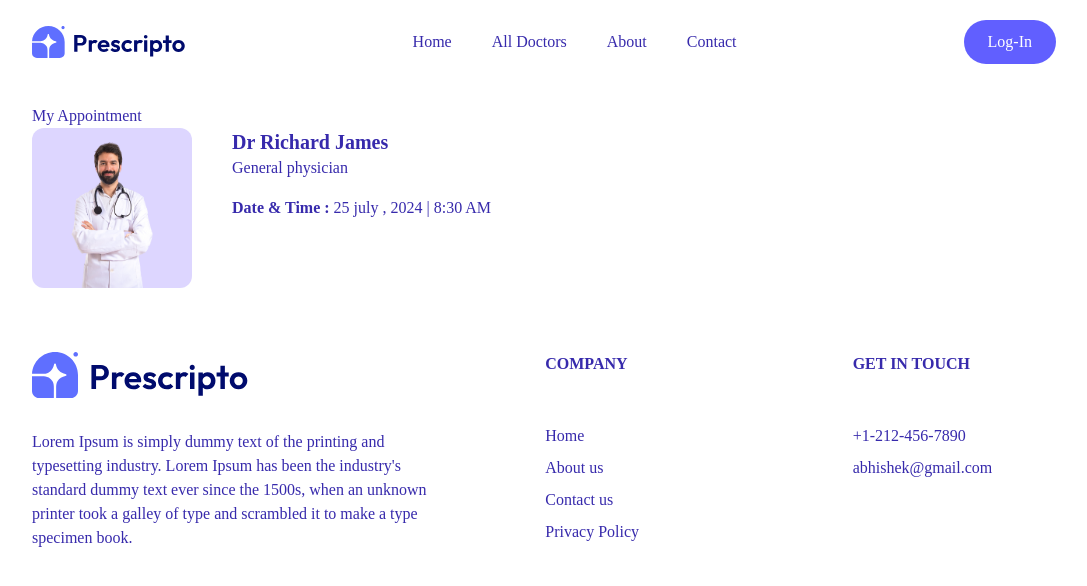
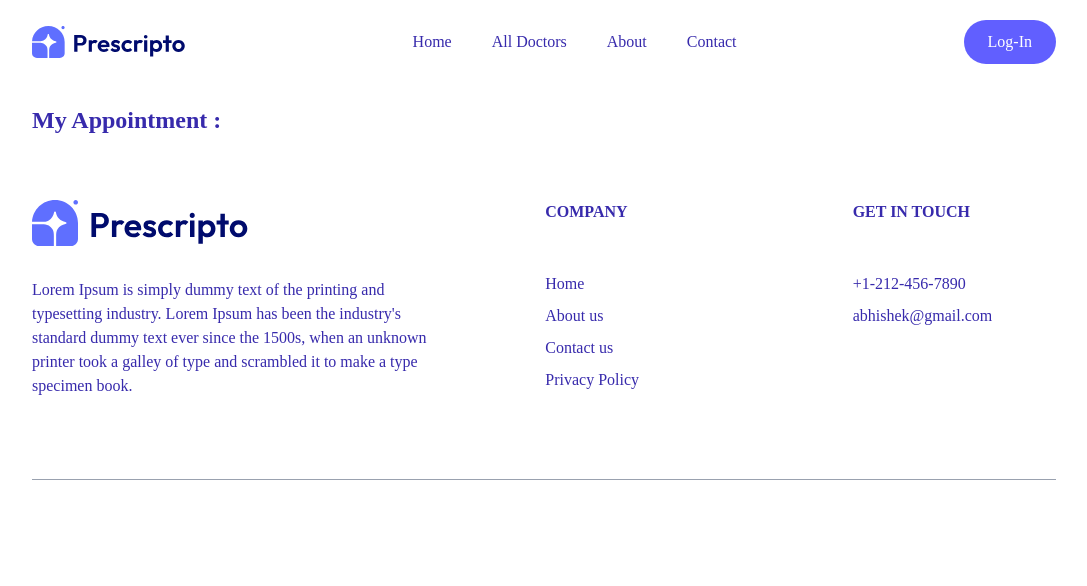
Before and after one commit to abhishekrathour27/Doctor-Appointment, a React (Vite) app: page /myAppointment in a window 1280 px wide. Shown: the top 586 px of the page, without its empty margins (96-1183 px from the left). Built offline with nearby package versions, Linux system fonts and the light colour scheme; a web font is replaced by a local one.

Commit message:
appointment page fix

```diff
--- a/src/App.jsx
+++ b/src/App.jsx
@@ -1,6 +1,6 @@
 import { useState } from 'react'
 import './App.css'
-import { Routes, Route } from 'react-router'
+import { Routes, Route, useParams } from 'react-router'
 import Home from './pages/Home'
 import About from './pages/About'
 import Doctors from './pages/Doctors'
@@ -11,8 +11,19 @@ import Login from './pages/Login&SignUp/Login'
 import SignUp from './pages/Login&SignUp/SignUp'
 import Profile from './pages/Profile'
 import MyAppointment from './pages/MyAppointment'
+import { doctorsData } from './components/data/doctorData'
 
 function App() {
+
+  // const params = useParams();
+  // const info = params.id;
+
+
+
+  const [booking, setBooking] = useState([])
+  console.log(booking)
+
+
 
   return (
     <div className='text-indigo-800 flex flex-col items-center'>
@@ -23,11 +34,11 @@ function App() {
         <Route path='/docter/doctorInfo/:id' element={<DoctorInfo />} />
         <Route path='/docter/:id' element={<Doctors />} />
         <Route path='/contact' element={<Contact />} />
-        <Route path='/appointment/:id' element={<Appointment />} />
+        <Route path='/appointment/:id' element={<Appointment booking={booking} setBooking={setBooking} />} />
         <Route path='/login' element={<Login />} />
         <Route path='/sign-up' element={<SignUp />} />
         <Route path='/profile' element={<Profile />} />
-        <Route path='/myAppointment' element={<MyAppointment />} />
+        <Route path='/myAppointment' element={<MyAppointment booking={booking}  />} />
 
       </Routes>
     </div>
--- a/src/components/data/doctorData.js
+++ b/src/components/data/doctorData.js
@@ -61,7 +61,7 @@ export const doctorsData = [
   },
   {
     id: 7,
-    name: "Dr. Khana",
+    name: "Dr. Khanna ",
     specialty: "Pediatricians",
     status: "Available",
     image: "/doc7.png",
--- a/src/pages/Appointment.jsx
+++ b/src/pages/Appointment.jsx
@@ -3,12 +3,13 @@ import React, { useState } from 'react'
 import { days } from '../components/data/appointDateData'
 import { times } from '../components/data/appointDateData'
 // import { doctorsData } from '../components/data/doctorData'
-import DocterComp from '../components/DoctorComp'
 import { doctorsData } from '../components/data/doctorData'
 import { useParams } from 'react-router'
 
 
-export default function Appointment() {
+export default function Appointment({ setBooking, booking }) {
+
+
 
     const params = useParams();
     const info = params.id;
@@ -16,18 +17,21 @@ export default function Appointment() {
 
     const filterData = doctorsData.find((d) => Number(d.id) === Number(info))
 
-    const [booking, setBooking] = useState([])
+    // const [booking, setBooking] = useState([])
 
     const [day, setDay] = useState([]);
     const [time, setTime] = useState([]);
 
 
-        const bookData = {
-            days: day,
-            times: time
-        }
+    const bookData = {
+        days: day,
+        times: time,
+        doctor: filterData
+    }
+    const localStorageData = JSON.parse(localStorage.getItem('login-detail'))
+    console.log('data', localStorageData)
 
-    // console.log(booking)
+    console.log(booking.days)
 
 
     return (
@@ -73,7 +77,15 @@ export default function Appointment() {
                         ))}
                     </div>
                 </div>
-                <button onClick={()=> setBooking(bookData)}
+                <button onClick={() => {
+                    if (localStorageData) {
+                        setBooking([...booking, bookData])
+                        alert('Appointment Booked Successfully')
+                    }else{
+                        alert('Login for Book Appointment')
+                    }
+
+                }}
                     className='bg-indigo-500 text-white py-3 px-6 rounded-4xl h-fit w-fit hover:bg-indigo-600 cursor-pointer'>Book an appointment</button>
             </div>
 
@@ -86,6 +98,6 @@ export default function Appointment() {
 
             </div> */}
 
-        </div>
+        </div >
     )
 }
--- a/src/pages/MyAppointment.jsx
+++ b/src/pages/MyAppointment.jsx
@@ -1,20 +1,27 @@
 import React from 'react'
+import { days } from '../components/data/appointDateData'
 
-export default function MyAppointment() {
+export default function MyAppointment({ booking }) {
+    // console.log('hello', booking)
+
     return (
         <div className='w-[80vw]'>
-            <p>My Appointment</p>
-            <div className='flex gap-10'>
-                <div className='w-40 h-fit bg-violet-200 rounded-xl'>
-                    <img src="/doc1.png" alt="" />
-                </div>
-                <div className='space-y-4'>
-                    <div>
-                        <h1 className='font-semibold text-xl'>Dr Richard James</h1>
-                        <p>General physician</p>
+            <p className='text-2xl font-semibold'>My Appointment :</p>
+            <div className='grid grid-cols-1'>
+                {booking.map((b, index) => (
+                    <div key={index} className='flex gap-10 items-center p-4 rounded-xl shadow-md'>
+                        <div className='w-40 h-fit bg-violet-200 rounded-xl'>
+                            <img src={b.doctor?.image} alt="" />
+                        </div>
+                        <div className='space-y-4'>
+                            <div>
+                                <h1 className='font-semibold text-xl'>{b.doctor?.name}</h1>
+                                <p>{b.doctor?.specialty}</p>
+                            </div>
+                            <span className='font-semibold'>Date & Time :  </span> <span> {b.days?.day} {b.days?.date} | {b.times}</span>
+                        </div>
                     </div>
-                    <span className='font-semibold'>Date & Time :  </span> <span> 25 july , 2024 | 8:30 AM</span>
-                </div>
+                ))}
             </div>
         </div>
     )
--- a/src/pages/Profile.jsx
+++ b/src/pages/Profile.jsx
@@ -31,6 +31,8 @@ export default function Profile() {
                 <p className='border-b border-indigo-300 w-fit'>CONTACT INFORMATION</p>
                 <p>EMAIL ID : {localStorageData.userMail}</p>
                 <p>Phone no. : +1 009 8272 9327</p>
+                <button onClick={()=> navigate('/myAppointment')}
+                 className='bg-indigo-500 text-white py-2.5 px-6 rounded-4xl h-fit w-fit hover:bg-indigo-600 cursor-pointer'>My Appointment</button>
             </div>
         </div>
     )
```
